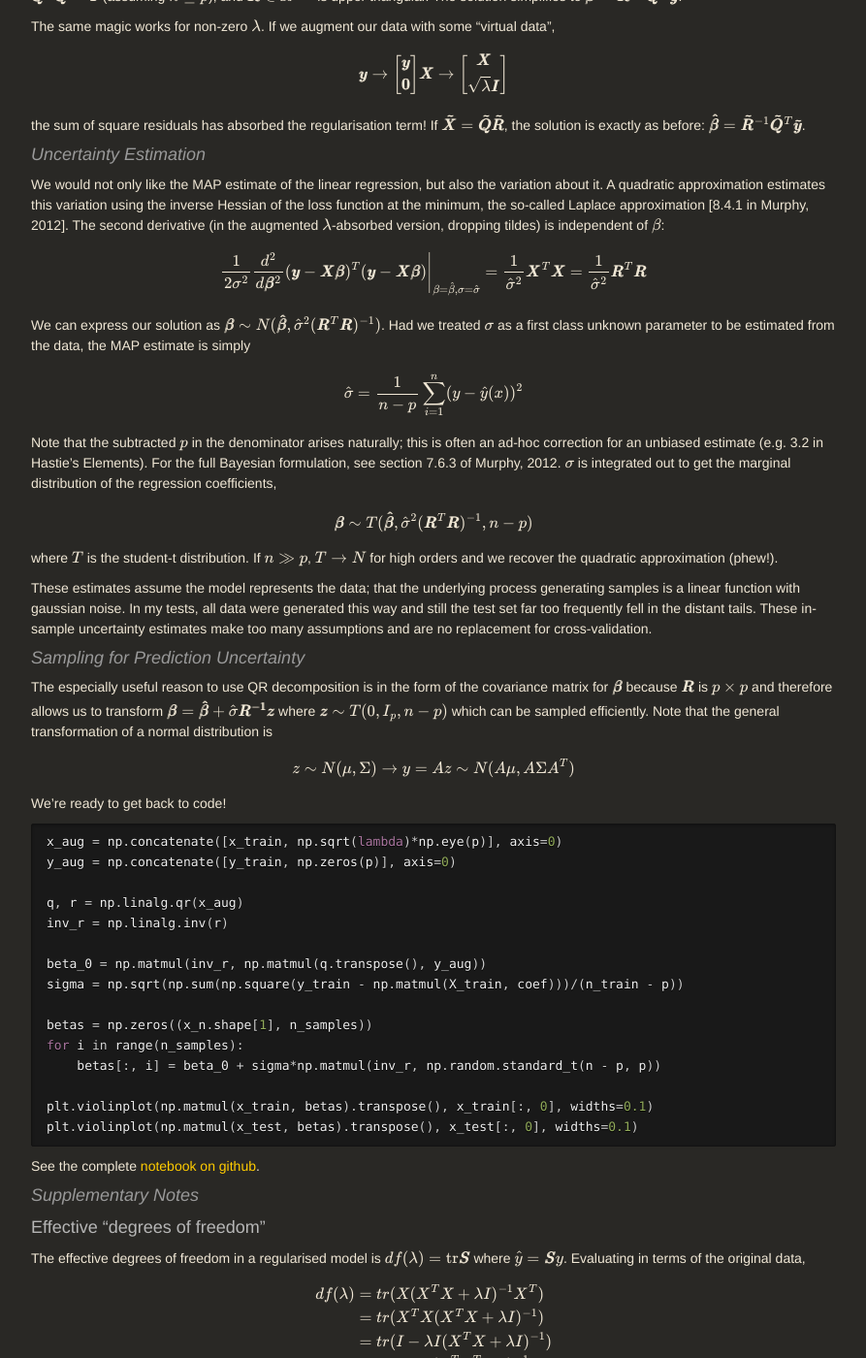
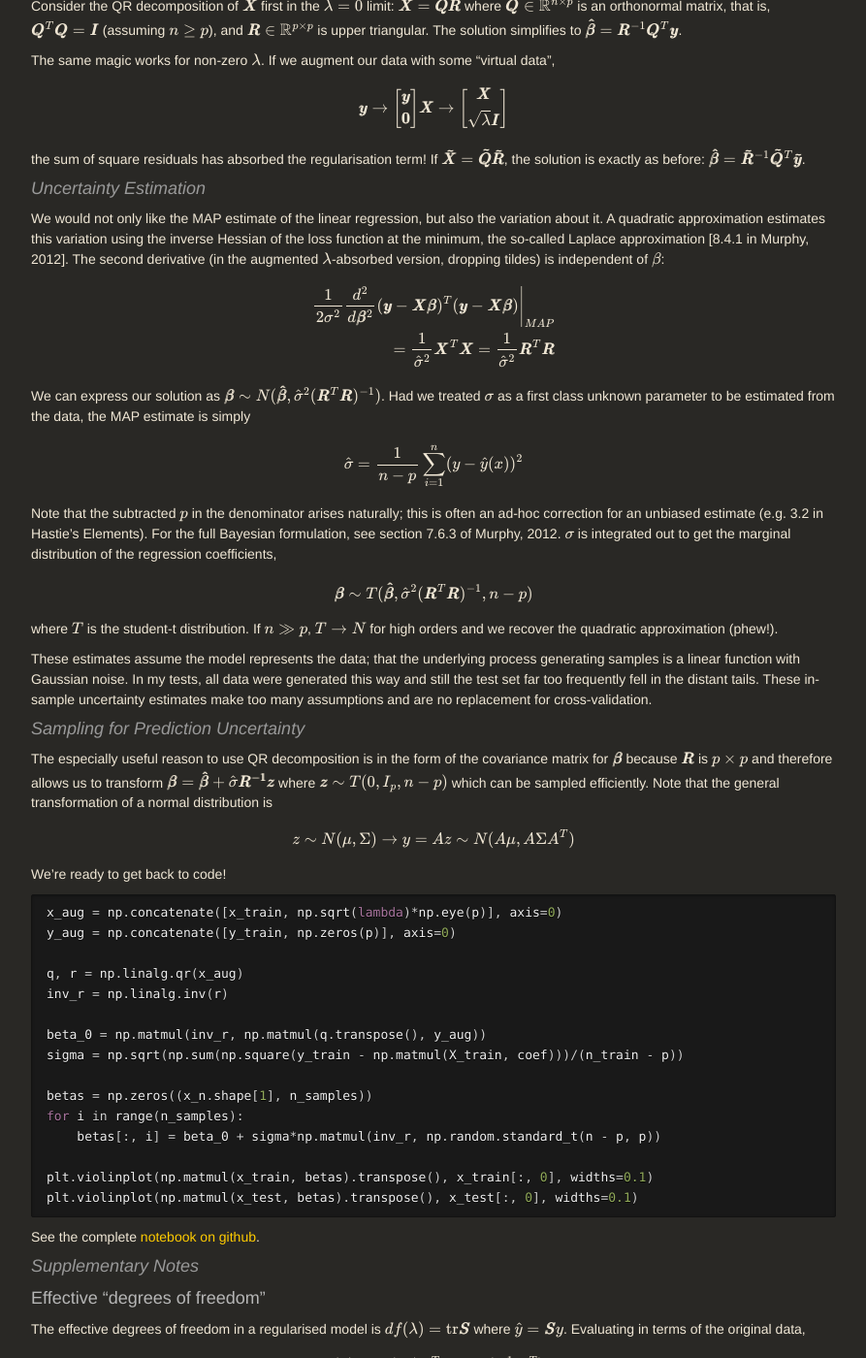
Before and after one commit to lrthomps/old_website, a Jekyll site: the page built from _posts/2020-09-01-linear-regression-wt-uncertainty.md, in a window 1280 px wide and 1400 px high, scrolled down 3043 px. Shown: the whole window at 97% size, without its empty margins (193-1086 px from the left). Built offline with Jekyll 4.4.1, drawn with Linux system fonts in a browser that asks for light colours; some web fonts are replaced; formulas are drawn with MathJax 3; some of the changed text lies outside the part shown.

````diff
--- a/_posts/2020-09-01-linear-regression-wt-uncertainty.md
+++ b/_posts/2020-09-01-linear-regression-wt-uncertainty.md
@@ -38,17 +38,17 @@ While the rest of the world is racing after neural networks (that can be defined
 
 Suppose we have a dataset with $p$ features and $n$ examples, $\pmb{X} \in \Bbb{R}^{n \times p}$, and a single target, $\pmb{y} \in \Bbb{R}^n$ . The goal is the find a model of the form $\pmb{y} = \pmb{X\beta}$ with minimum reconstruction error, that is,
 
-$$
+<p>$$
  \pmb{\hat \beta} = \textrm{argmin}_\beta ||\pmb{y} - \pmb{X\beta}||_2
-$$
+$$</p>
 
 An intercept is modelled as an a constant unit "feature".
 
 This is equivalent to assuming that the generating process (per sample) is
 
-$$
+<p>$$
 y \sim N(\pmb{\beta x}, \sigma^2) = {1 \over \sigma \sqrt{2\pi}} e^{-{1\over 2} \left({y - \pmb{\beta x} \over \sigma} \right)^2}
-$$
+$$</p>
 
 
 e.g. the noise is normal. To solve the statistical version, we minimise the log-likelihood which gives us back the sum of squared errors, ignoring extra terms involving $\sigma$ that are usually dropped by setting $\sigma=1$.
@@ -56,12 +56,12 @@ e.g. the noise is normal. To solve the statistical version, we minimise the log-
 If the number of features is large or the dataset is small, we can add regularisation: an  $L_1$ penalty gives a Lasso model with sparsity in coefficients; with an  $L_2$ penalty, we have a ridge regression which can be solved as easily as OLS. To solve a Lasso model, gradient descent is often used with line search.
 
 The model is now specified by the minimisation:
-
-$$
-\hat \beta = \textrm{argmin}_\beta {1 \over 2\sigma^2} \left( (\pmb{y} - \pmb{X} \pmb{\beta})^T(\pmb{y} - \pmb{X}\pmb{\beta}) + \lambda \pmb{\beta}^T \pmb{\beta} \right) + \log\sqrt{2\pi}\sigma
-$$
-
-In OLS $\sigma$ is usually set to 1. The last term can be seen as a regulariser: the first term will pull $\sigma$ up to counter  the
+<p>$$
+\begin{align}
+\hat \beta = \textrm{argmin}_\beta {1 \over 2\sigma^2} \Big( \Big.(\pmb{y}  &- \pmb{X} \pmb{\beta})^T(\pmb{y} - \pmb{X}\pmb{\beta}) \\ & \Big.+ \lambda \pmb{\beta}^T \pmb{\beta} \Big) + \log\sqrt{2\pi}\sigma
+\end{align}
+$$</p>
+In OLS $\sigma$ is usually set to 1. The last term can be seen as a regulariser: the first term will pull $\sigma$ up to counter  the error term.
 
 The Bayesian regression assumes a prior on the coefficients $\pmb{\beta} \sim N(0, \tau^2)$, and, for simplicity, an uninformative prior on $\sigma$. The posterior is then the product of the likelihood with this prior and the MAP estimate, or maximum *a posteriori* probability, is again found by minimising the log-posterior. This reduces to the same form as ridge regression with $\lambda = \sigma^2 /\tau^2$.
 
@@ -69,64 +69,60 @@ The Bayesian regression assumes a prior on the coefficients $\pmb{\beta} \sim N(
 
 The minimum of an unconstrained function can be found by setting the first derivative(s) to zero:
 
-$$
+<p>$$
 \begin{align}
 {d \over d{\pmb{\beta}}} \left( (\pmb{y} - \pmb{X} \pmb{\beta})^T(\pmb{y} - \pmb{X}\pmb{\beta}) + \lambda \pmb{\beta}^T \pmb{\beta} \right) &= 0 \\
 {d \over d{\pmb{\beta}}}\left(\pmb{\beta}^T \pmb{X}^T \pmb{X} \pmb{\beta}
  - 2\pmb{\beta}^T \pmb{X}^T \pmb{y} + \lambda \pmb{\beta}^T \pmb{\beta}\right) &= 0\\
  2\pmb{X}^T \pmb{X} \pmb{\beta} -2\pmb{X}^T \pmb{y} + 2\lambda \pmb{\beta} &=0
 \end{align}
-$$
+$$</p>
 
 so that
 
-$$
+<p>$$
 \pmb{\hat \beta} = (\pmb{X}^T \pmb{X} + \lambda \pmb{I})^{-1}\pmb{X}^T \pmb{y}
-$$
+$$</p>
 
 Consider the QR decomposition of $\pmb{X}$ first in the $\lambda = 0$ limit: $\pmb{X} = \pmb{QR}$ where $\pmb{Q} \in \Bbb{R}^{n \times p}$ is an orthonormal matrix, that is, $\pmb{Q}^T\pmb{Q} = \pmb{I}$ (assuming $n\ge p$),  and $\pmb{R}\in \Bbb{R}^{p \times p}$ is upper triangular. The solution simplifies to $\pmb{\hat \beta} = \pmb{R}^{-1}\pmb{Q}^T \pmb{y}$.
 
 The same magic works for non-zero $\lambda$. If we augment our data with some "virtual data",
-
-$$
+<p>$$
 \pmb{y} \to \left[ \begin{array}{c} \pmb{y} \\ \pmb{0}\end{array}\right]\\
 \pmb{X} \to \left[ \begin{array}{c} \pmb{X} \\ \sqrt{\lambda} \pmb{I}\end{array}\right]
-$$
-
+$$</p>
 the sum of square residuals has absorbed the regularisation term! If $\pmb{\tilde X} = \pmb{\tilde Q \tilde R}$, the solution is exactly as before: $\pmb{\hat \beta} = \pmb{\tilde R}^{-1}\pmb{\tilde Q}^T \pmb{\tilde y}$.
 
 ## Uncertainty Estimation
 
 We would not only like the MAP estimate of the linear regression, but also the variation about it. A quadratic approximation estimates this variation using the inverse Hessian of the loss function at the minimum, the so-called Laplace approximation [8.4.1 in Murphy, 2012]. The second derivative (in the augmented $\lambda$-absorbed version, dropping tildes) is independent of $\beta$:
 
-<script type="math/tex; mode=display">% <![CDATA[
-{1 \over 2\sigma^2}\left. {d^2 \over d\pmb{\beta}^2}(\pmb{y} - \pmb{X} \pmb{\beta})^T(\pmb{y} - \pmb{X}\pmb{\beta})\right|_{\beta=\hat\beta, \sigma=\hat\sigma}  = {1 \over \hat\sigma^2}\pmb{X}^T \pmb{X} = {1 \over \hat\sigma^2}\pmb{R}^T \pmb{R}
-%]]></script>
+<p>$$
+\begin{align}
+{1 \over 2\sigma^2}\left. {d^2 \over d\pmb{\beta}^2}(\pmb{y} - \pmb{X} \pmb{\beta})^T(\pmb{y} -
+\pmb{X}\pmb{\beta})\right|_{MAP}  &\\
+= {1 \over \hat\sigma^2}\pmb{X}^T \pmb{X} = {1 \over \hat\sigma^2}\pmb{R}^T \pmb{R} &
+\end{align}
+$$</p>
 
 We can express our solution as $\pmb{\beta} \sim N( \pmb{\hat \beta}, \hat\sigma^2 (\pmb{R}^T \pmb{R})^{-1})$. Had we treated $\sigma$ as a first class unknown parameter to be estimated from the data, the MAP estimate is simply
-
-$$
+<p>$$
 \hat \sigma = {1 \over n-p} \sum_{i=1}^n  (y - \hat y(x))^2
-$$
-
+$$</p>
 Note that the subtracted $p$ in the denominator arises naturally; this is often an ad-hoc correction for an unbiased estimate (e.g. 3.2 in Hastie's Elements). For the full Bayesian formulation, see section 7.6.3 of Murphy, 2012. $\sigma$ is integrated out to get the marginal distribution of the regression coefficients,
-
-$$
+<p>$$
 \pmb{\beta} \sim T( \pmb{\hat \beta}, \hat\sigma^2(\pmb{R}^T \pmb{R})^{-1}, n-p)
-$$
-
+$$</p>
 where $T$ is the student-t distribution. If $n \gg p$, $T \to N$ for high orders and we recover the quadratic approximation (phew!).
 
-These estimates assume the model represents the data; that the underlying process generating samples is a linear function with gaussian noise. In my tests, all data were generated this way and still the test set far too frequently fell in the distant tails. These in-sample uncertainty estimates make too many assumptions and are no replacement for cross-validation.
+These estimates assume the model represents the data; that the underlying process generating samples is a linear function with Gaussian noise. In my tests, all data were generated this way and still the test set far too frequently fell in the distant tails. These in-sample uncertainty estimates make too many assumptions and are no replacement for cross-validation.
 
 ## Sampling for Prediction Uncertainty
 
 The especially useful reason to use QR decomposition is in the form of the covariance matrix for $\pmb{\beta}$ because $\pmb{R}$ is  $p\times p$ and therefore allows us to transform $\pmb{\beta} = \pmb{\hat\beta} + \hat\sigma\pmb{R^{-1} z}$ where  $\pmb{z} \sim T(0, I_p, n-p)$ which can be sampled efficiently. Note that the general transformation of a normal distribution is
-
-$$
+<p>$$
 z \sim N(\mu, \Sigma) \to y = Az \sim N(A\mu, A\Sigma A^T)
-$$
-
+$$</p>
 We're ready to get back to code!
 
 ```python
@@ -154,8 +150,7 @@ See the complete <a href="https://github.com/lrthomps/notebooks/blob/master/rl_m
 ### Effective "degrees of freedom"
 
 The effective degrees of freedom in a regularised model is $df(\lambda) = \textrm{tr}\pmb{S}$ where $\hat y = \pmb{S} y$. Evaluating in terms of the original data,
-
-$$
+<p>$$
 \begin{aligned}
 df(\lambda) &= tr(X(X^T X + \lambda I)^{-1} X^T ) \\
 &=  tr(X^T X(X^T X + \lambda I)^{-1} ) \\
@@ -163,30 +158,22 @@ df(\lambda) &= tr(X(X^T X + \lambda I)^{-1} X^T ) \\
 &= p - \lambda \; tr(R^TQ^T Q R)^{-1} \\
 &= p - \lambda ||R^{-1}||_F^2
 \end{aligned}
-$$
-
-where in the last line we've used a property of the Frobenius norm,
-
-$$
-\textrm{tr}(A^T A) = ||A||_F^2
-$$
-
-This tells us that the effective degrees of freedom in the model is the number of predictors *reduced* by an amount proportional to $\lambda$. This makes intuitive sense!
+$$</p>
+where in the last line a property of the Frobenius norm, $ tr (A^T A) = ||A||_F^2 $, has been used. This tells us that the effective degrees of freedom in the model is the number of predictors *reduced* by an amount proportional to $\lambda$. This makes intuitive sense!
 
 ### AIC
 
 We'll need a few definitions to clarify just what errors we can estimate given a certain training dataset. Assuming the target satisfies a probabilistic generating process, repeat measurements of the same predictors will vary; predictions of these *in-sample* examples yield an *in-sample prediction error*. For examples that aren't in the training set, we are more concerned with the *out-of-sample prediction error*.
 
-The Akaike information criterion (AIC) is an estimate of *in-sample* prediction error (though some texts claim out-of-sample but Hastie assures us otherwise in chapter 7). The definition and evaluation for linear regression is
-
-$$
+The Akaike information criterion (AIC) is an estimate of *in-sample* prediction error (some texts claim out-of-sample but Hastie assures us otherwise in chapter 7). The definition and evaluation for linear regression is
+<p>$$
 \begin{align}
 AIC  &=  2p - 2E[loglik]\\
 &=2p + 2\log \sqrt{2\pi} \hat\sigma
 + {1\over (n-p)} \sum_{i=1}^n \left( {y - \hat y(x) \over \hat\sigma} \right)^2\\
 &=  2p + 1 + 2\log \sqrt{2\pi} \hat\sigma
 \end{align}
-$$
+$$</p>
 
 The Bayesian information criterion (BIC) is similar but replaces $2p \to \log n \; p$ and favours small models.
 
````
